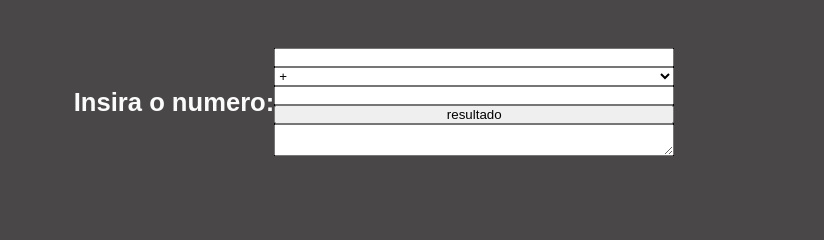
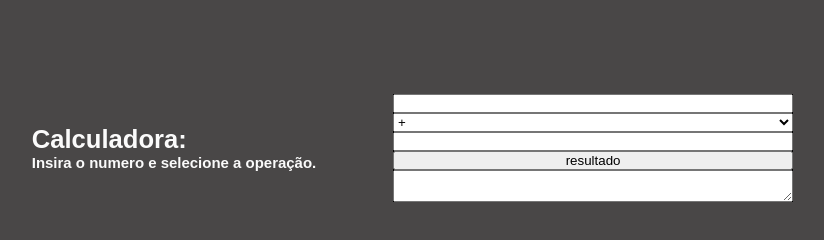
Before and after one commit to acmagal/Calculadora-com-Combobox, a plain HTML site: page index.html in a window 1280 px wide. Shown: the whole page, without its empty margins (266-1090 px from the left). Drawn offline with Linux system fonts and the light colour scheme.

Commit message:
Correções CSS
Pequenas correções em CSS.

```diff
--- a/CSS/styles.css
+++ b/CSS/styles.css
@@ -32,6 +32,8 @@ body {
 #titulo {
     font-size: .8em;
     font-weight: 300;
+    margin: 3em;
+    padding: 3em;
     color: rgb(251, 251, 251);
 }
 
--- a/index.html
+++ b/index.html
@@ -12,7 +12,8 @@
 </head>
 
     <div id="titulo">
-        <h1>Insira o numero:</h1>
+        <h1>Calculadora:</h1>
+        <h3>Insira o numero e selecione a operação.</h3>
     </div>
 
     <div id="dash">
@@ -31,5 +32,3 @@
       <textarea id="resposta"></textarea>
 
     </div>
-    </form>
-    </div>
```
